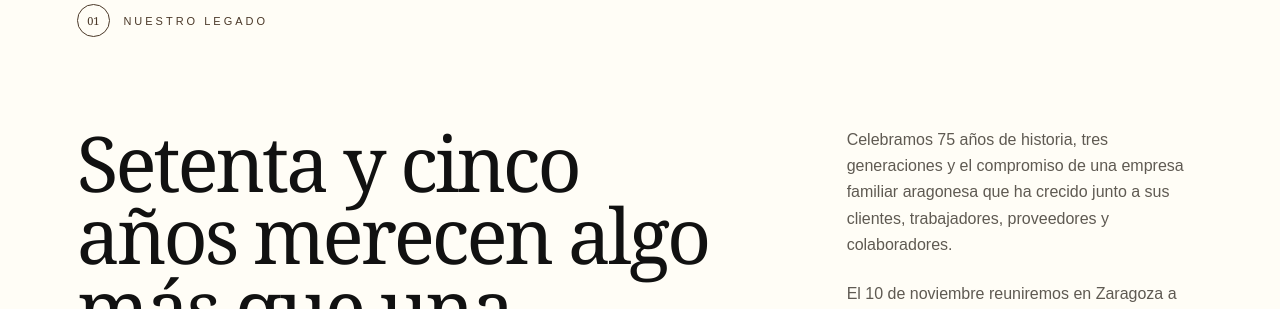
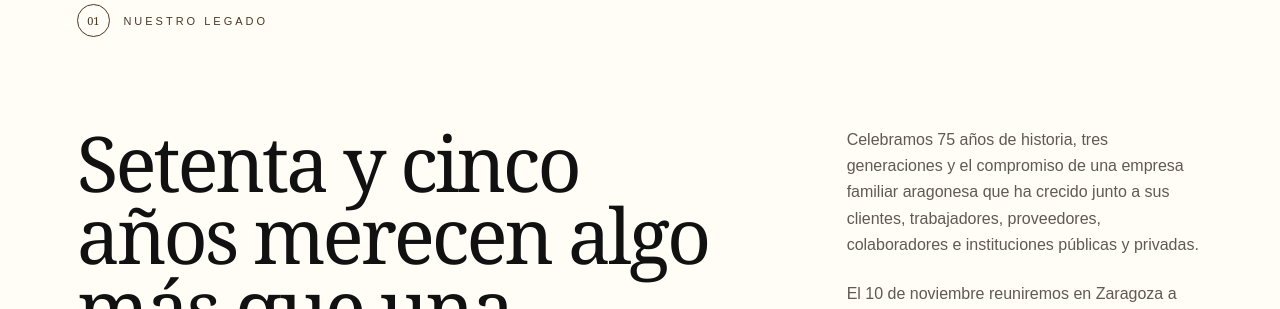
Before and after one commit to Tsuki-byte/Aniversario, a React (Vite) app: page / in a window 1280 px wide. Shown: the part 1360-1669 px from the top of the page. Built offline with nearby package versions, Linux system fonts and the light colour scheme; no server answers; the database is empty.

Commit message:
chore: add instituciones públicas y privadas to text

```diff
--- a/src/App.jsx
+++ b/src/App.jsx
@@ -304,7 +304,7 @@ export default function App() {
         <div className="intro-grid">
           <h2>Setenta y cinco años merecen algo más que una celebración.</h2>
           <div>
-            <p>Celebramos 75 años de historia, tres generaciones y el compromiso de una empresa familiar aragonesa que ha crecido junto a sus clientes, trabajadores, proveedores y colaboradores.</p>
+            <p>Celebramos 75 años de historia, tres generaciones y el compromiso de una empresa familiar aragonesa que ha crecido junto a sus clientes, trabajadores, proveedores, colaboradores e instituciones públicas y privadas.</p>
             <p>El 10 de noviembre reuniremos en Zaragoza a profesionales del canal HORECA y de alimentación de toda España, además de autoridades y amigos. La jornada incluirá una exposición en la Facultad de Veterinaria y una celebración en Torreluna, como reconocimiento a todas las personas que hacen posible nuestro sector.</p>
           </div>
         </div>
```
